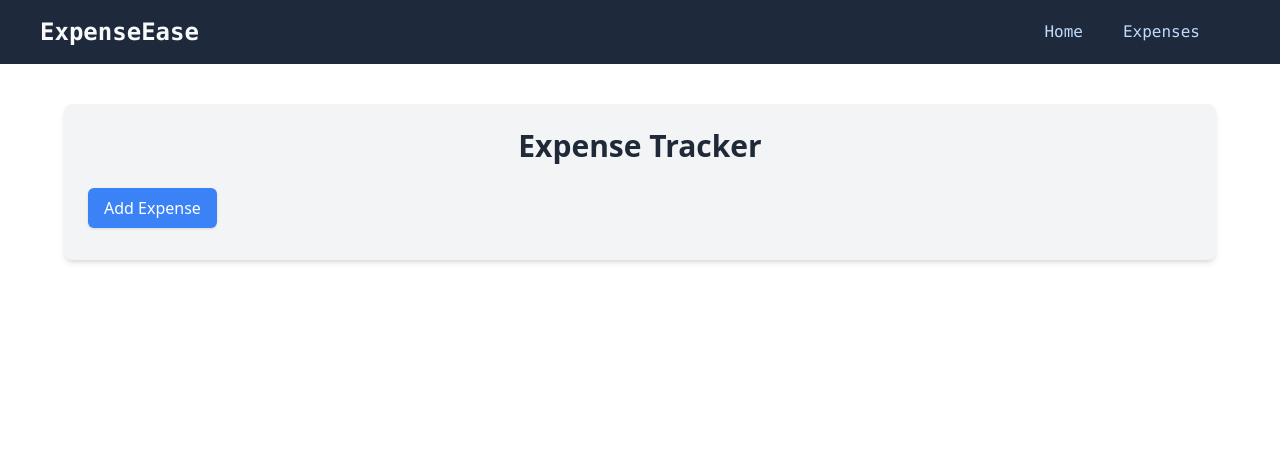
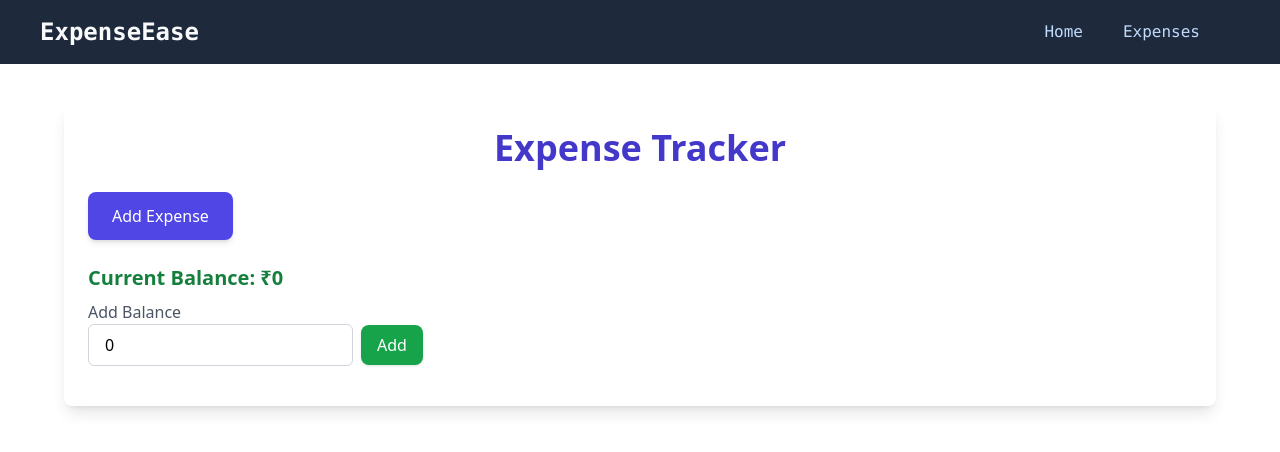
Before and after one commit to abhishekbansal2312/expense-tracker, a React (Create React App) app: page /addexpense in a window 1280 px wide. Shown: the top 452 px of the page. Built offline with nearby package versions, Linux system fonts and the light colour scheme.

Commit message:
added balance feature in my website

```diff
--- a/package.json
+++ b/package.json
@@ -3,6 +3,7 @@
   "version": "0.1.0",
   "private": true,
   "dependencies": {
+    "@heroicons/react": "^1.0.6",
     "@testing-library/jest-dom": "^5.17.0",
     "@testing-library/react": "^13.4.0",
     "@testing-library/user-event": "^13.5.0",
--- a/src/components/ExpenseList.jsx
+++ b/src/components/ExpenseList.jsx
@@ -1,34 +1,34 @@
+import { PencilIcon, TrashIcon } from "@heroicons/react/outline";
+
 const ExpenseList = ({ expense, idx, handleEditClick, handleDelete }) => {
   return (
-    <>
     <div
       key={idx}
-        className="bg-white shadow-md rounded-md p-1 mt-1 flex flex-col sm:flex-row sm:justify-between items-start sm:items-center border-l-2 border-sky-700"
+      className="bg-white shadow-md rounded-md p-4 mt-2 flex flex-col sm:flex-row sm:justify-between items-start sm:items-center border-l-4 border-sky-700"
     >
-        <div className="flex items-center gap-20">
-          <h2 className="text-lg w-32 font-bold text-gray-800 ml-4">
+      <div className="flex items-center gap-10">
+        <h2 className="text-lg w-32 font-bold text-gray-800">
           {expense.expense}
         </h2>
-          <p className="text-sm w-32 text-gray-600">{expense.amount}</p>
-          <p className="text-sm w-32 text-gray-600">{expense.category}</p>
-          <p className="text-sm w-32 text-gray-600">{expense.date}</p>
+        <p className="text-sm w-20 text-gray-600">₹{expense.amount}</p>
+        <p className="text-sm w-24 text-gray-600">{expense.category}</p>
+        <p className="text-sm w-24 text-gray-600">{expense.date}</p>
       </div>
-        <div className="mt-4 sm:mt-0 flex space-x-2">
+      <div className="mt-4 sm:mt-0 flex gap-3">
         <button
           onClick={() => handleEditClick(idx)}
-            className="bg-blue-500 text-white px-4 rounded-md shadow hover:bg-yellow-600 focus:outline-none focus:ring-2 focus:ring-yellow-400"
+          className="flex items-center justify-center bg-blue-500 text-white p-2 rounded-md shadow hover:bg-yellow-600 focus:outline-none focus:ring-2 focus:ring-yellow-400"
         >
-            Edit
+          <PencilIcon className="h-4 w-4" />
         </button>
         <button
           onClick={() => handleDelete(idx)}
-            className="bg-red-500 text-white px-4 py-2 rounded-md shadow hover:bg-red-600 focus:outline-none focus:ring-2 focus:ring-red-400"
+          className="flex items-center justify-center bg-red-500 text-white p-2 rounded-md shadow hover:bg-red-600 focus:outline-none focus:ring-2 focus:ring-red-400"
         >
-            Delete
+          <TrashIcon className="h-4 w-4" />
         </button>
       </div>
     </div>
-    </>
   );
 };
 
--- a/src/components/Form.jsx
+++ b/src/components/Form.jsx
@@ -5,7 +5,12 @@ const Form = ({
   setAmount,
   setCategory,
   onClose,
+  expense,
+  category,
+  amount,
 }) => {
+  console.log(expense, amount);
+
   return (
     <>
       <form
@@ -24,6 +29,7 @@ const Form = ({
             id="expense"
             className="mt-1 block w-full px-3 py-2 border border-gray-300 rounded-md shadow-sm focus:ring-indigo-500 focus:border-indigo-500 sm:text-sm"
             onChange={(e) => setExpense(e.target.value)}
+            value={expense}
           />
         </div>
         <div>
@@ -38,6 +44,7 @@ const Form = ({
             id="amount"
             className="mt-1 block w-full px-3 py-2 border border-gray-300 rounded-md shadow-sm focus:ring-indigo-500 focus:border-indigo-500 sm:text-sm"
             onChange={(e) => setAmount(e.target.value)}
+            value={amount}
           />
         </div>
         <div>
--- a/src/pages/AddExpense.jsx
+++ b/src/pages/AddExpense.jsx
@@ -16,6 +16,17 @@ const AddExpense = () => {
   const [showModal, setShowModal] = useState(false);
   const [showEdit, setShowEdit] = useState(false);
   const [index, setIndex] = useState(0);
+  const [balance, setBalance] = useState(0);
+  const [money, setMoney] = useState(0);
+
+  const handleAddbalance = (e) => {
+    e.preventDefault();
+    const data = JSON.parse(localStorage.getItem("balance") || "0");
+    const newBalance = data + Number(money);
+    setBalance(newBalance);
+    localStorage.setItem("balance", JSON.stringify(newBalance));
+    setMoney(0);
+  };
 
   const resetFields = () => {
     setExpense("");
@@ -55,6 +66,11 @@ const AddExpense = () => {
     }
   }, [ArrayofObject]);
 
+  useEffect(() => {
+    const data = JSON.parse(localStorage.getItem("balance") || "0");
+    setBalance(data - total);
+  }, [total]);
+
   const handleDelete = (idx) => {
     const data = JSON.parse(localStorage.getItem("expenses"));
     data.splice(idx, 1);
@@ -91,23 +107,59 @@ const AddExpense = () => {
   };
 
   return (
-    <div className="max-w-6xl mx-auto mt-10 p-6 bg-gray-100 shadow-md rounded-lg">
-      <h2 className="text-3xl font-bold mb-6 text-center text-gray-800">
+    <div className="max-w-6xl mx-auto mt-10 p-6 bg-white shadow-lg rounded-lg">
+      <h2 className="text-4xl font-extrabold mb-6 text-center text-indigo-700">
         Expense Tracker
       </h2>
+
       <button
         onClick={() => setShowModal(true)}
-        className="text-white px-4 py-2 rounded-md shadow focus:outline-none focus:ring-2 focus:ring-blue-400 transition ease-in-out delay-150 bg-blue-500 hover:-translate-y-1 hover:scale-110 hover:bg-indigo-500 duration-300 mb-2"
+        className="bg-indigo-600 text-white px-6 py-3 rounded-lg shadow-md hover:bg-indigo-700 hover:scale-105 transition-transform duration-200"
       >
         Add Expense
       </button>
+
+      <div className="flex gap-7">
+        {total !== 0 && (
+          <div className="mt-6 text-xl font-semibold text-gray-700">
+            Total Expenses: ₹{total}
+          </div>
+        )}
+
+        <div className="mt-6 text-xl font-semibold text-green-700">
+          Current Balance: ₹{balance}
+        </div>
+      </div>
+
+      <form onSubmit={handleAddbalance} className="mt-2">
+        <div className="flex items-center gap-4">
+          <div>
+            <label htmlFor="balance" className="block text-gray-600 ">
+              Add Balance
+            </label>
+            <input
+              type="number"
+              id="balance"
+              value={money}
+              onChange={(e) => setMoney(e.target.value)}
+              className="border border-gray-300 gap-4 rounded-md  px-4 py-2 focus:ring-2 focus:ring-indigo-500 focus:outline-none"
+              placeholder="Enter amount"
+            />
+            <button
+              type="submit"
+              className="bg-green-600 text-white px-4 ml-2 py-2 rounded-lg shadow"
+            >
+              Add
+            </button>
+          </div>
+        </div>
+      </form>
 
       {showModal && (
         <Modal
           isOpen={showModal}
           onClose={() => {
             setShowModal(false);
-            resetFields();
           }}
           title="Add Expense"
         >
@@ -144,6 +196,7 @@ const AddExpense = () => {
         </Modal>
       )}
 
+      <div className="mt-4">
         {ArrayofObject.map((expense, idx) => (
           <ExpenseList
             key={idx}
@@ -153,10 +206,7 @@ const AddExpense = () => {
             handleDelete={handleDelete}
           />
         ))}
-
-      {total !== 0 && (
-        <div className="text-right font-bold text-lg mt-5">Total: {total}</div>
-      )}
+      </div>
     </div>
   );
 };
```
Also changed, not shown: 1 other file (tests, documents, lock files or other folders). Lines whose indentation alone changed are shown as unchanged.
